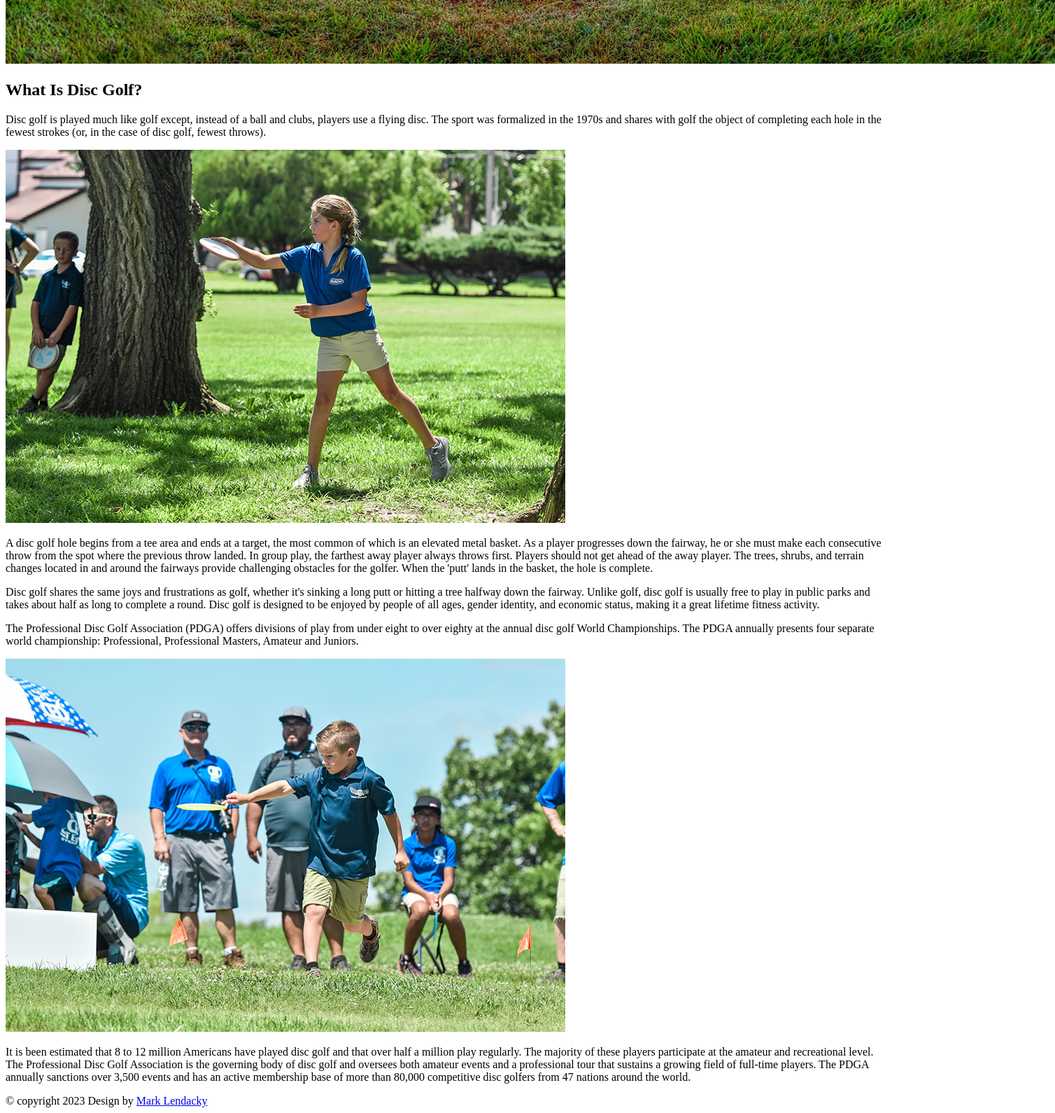
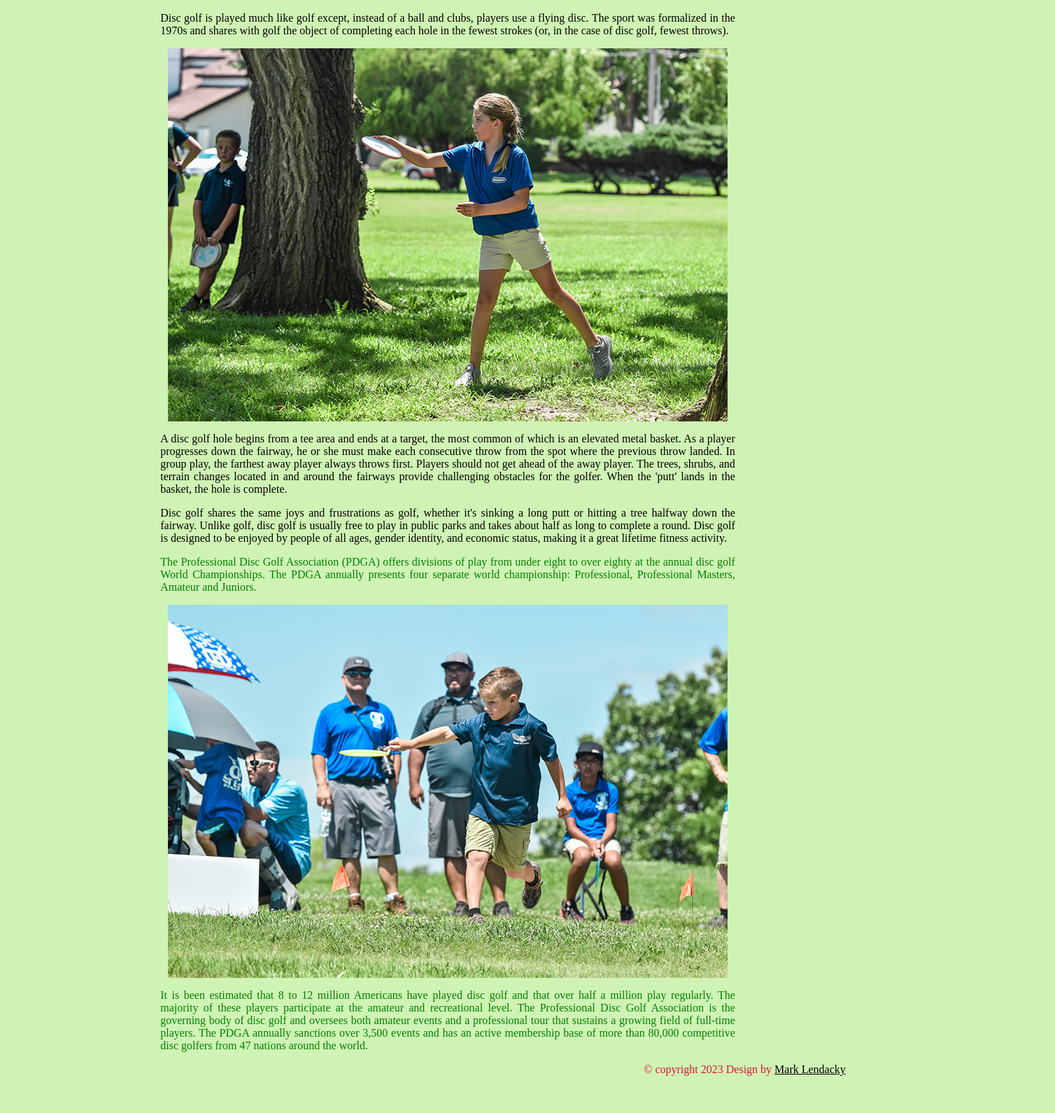
Before and after one commit to mlenda000/js-assignment-4-html-me-something-mlenda000, a website: page index.html in a window 1280 px wide. Shown: the part 807-2397 px from the top of the page at 70% size, 1508 px wide, since content can reach past the window. After the commit the page ends 2352 px from the top, so only its background shows below. Drawn offline with Linux system fonts and the light colour scheme.

Commit message:
updated assignment 4

```diff
--- a/index.html
+++ b/index.html
@@ -5,10 +5,10 @@
       <link rel = "stylesheet" type = "text/css" href = "styles.css" />
    </head>
    <body>
-      <Header><H1>Disc Golf for the beginners in the room!</H1><br>
-      <img src='images/targets-header.jpg'></Header>
+      <Header id="mainHeading"><H1 class="head">Disc Golf for the beginners in the room!</H1><br>
+      <img src='images/targets-header.jpg' id="topImage"></Header>
       <Main>
-         <Article><h2>What Is Disc Golf?</h2>
+         <Article id="article"><h2 class="head">What Is Disc Golf?</h2>
 <P>Disc golf is played much like golf except, instead of a ball and clubs, players use a flying disc. The sport was formalized in the 1970s and shares with golf the object of completing each hole in the fewest strokes (or, in the case of disc golf, fewest throws).</P>
 
 <img src="images/girl-discgolf.jpg" alt="'Little girl playing DiscGolf">
@@ -17,11 +17,11 @@
 
 <P>Disc golf shares the same joys and frustrations as golf, whether it's sinking a long putt or hitting a tree halfway down the fairway. Unlike golf, disc golf is usually free to play in public parks and takes about half as long to complete a round. Disc golf is designed to be enjoyed by people of all ages, gender identity, and economic status, making it a great lifetime fitness activity.</P>
 
-<P>The Professional Disc Golf Association (PDGA) offers divisions of play from under eight to over eighty at the annual disc golf World Championships. The PDGA annually presents four separate world championship: Professional, Professional Masters, Amateur and Juniors.</P>
+<P id="testP">The Professional Disc Golf Association (PDGA) offers divisions of play from under eight to over eighty at the annual disc golf World Championships. The PDGA annually presents four separate world championship: Professional, Professional Masters, Amateur and Juniors.</P>
 
 <img src="images/boy-discgolf.jpg" alt="Little boy playing DiscGolf">
 
-<P>It is been estimated that 8 to 12 million Americans have played disc golf and that over half a million play regularly. The majority of these players participate at the amateur and recreational level. The Professional Disc Golf Association is the governing body of disc golf and oversees both amateur events and a professional tour that sustains a growing field of full-time players. The PDGA annually sanctions over 3,500 events and has an active membership base of more than 80,000 competitive disc golfers from 47 nations around the world.</P>
+<P class="funParagraph">It is been estimated that 8 to 12 million Americans have played disc golf and that over half a million play regularly. The majority of these players participate at the amateur and recreational level. The Professional Disc Golf Association is the governing body of disc golf and oversees both amateur events and a professional tour that sustains a growing field of full-time players. The PDGA annually sanctions over 3,500 events and has an active membership base of more than 80,000 competitive disc golfers from 47 nations around the world.</P>
 </Article>
       </Main>
 
--- a/styles.css
+++ b/styles.css
@@ -1 +1,58 @@
-/* Write your CSS here! */
+
+body{
+    display: block;
+    margin:8px;
+    background-color: rgb(207, 243, 180);
+
+}
+#testP{
+    color:green;
+}
+.funParagraph{
+    color:green;
+}
+p{
+    margin-left:auto;
+    margin-right:auto;
+    width: 65%;
+    text-align:
+}
+.head{
+    color:crimson;
+}
+#mainHeading{
+    color:red;
+}
+#article{
+    margin:0;
+    align-self: center;
+    text-align: justify;
+}
+img{
+    display:block;
+    max-width:90%;
+    text-align: center;
+    margin-left:auto;
+    margin-right:auto;
+    margin-top: 0;
+}
+h1{
+    font-family: 'Gill Sans', 'Gill Sans MT', Calibri, 'Trebuchet MS', sans-serif;
+    background-color: black;
+    position: relative;
+    width:95%;
+    top: 0%;
+    text-align: right;
+    padding: 2%;
+}
+h2{
+    text-align: center;
+}
+footer{
+    text-align: right;
+    margin-right:5%;
+    color:crimson;
+}
+a{
+   color:black;
+}
```
Also changed, not shown: images/disc.png (added), images/dog.jpeg (added).
